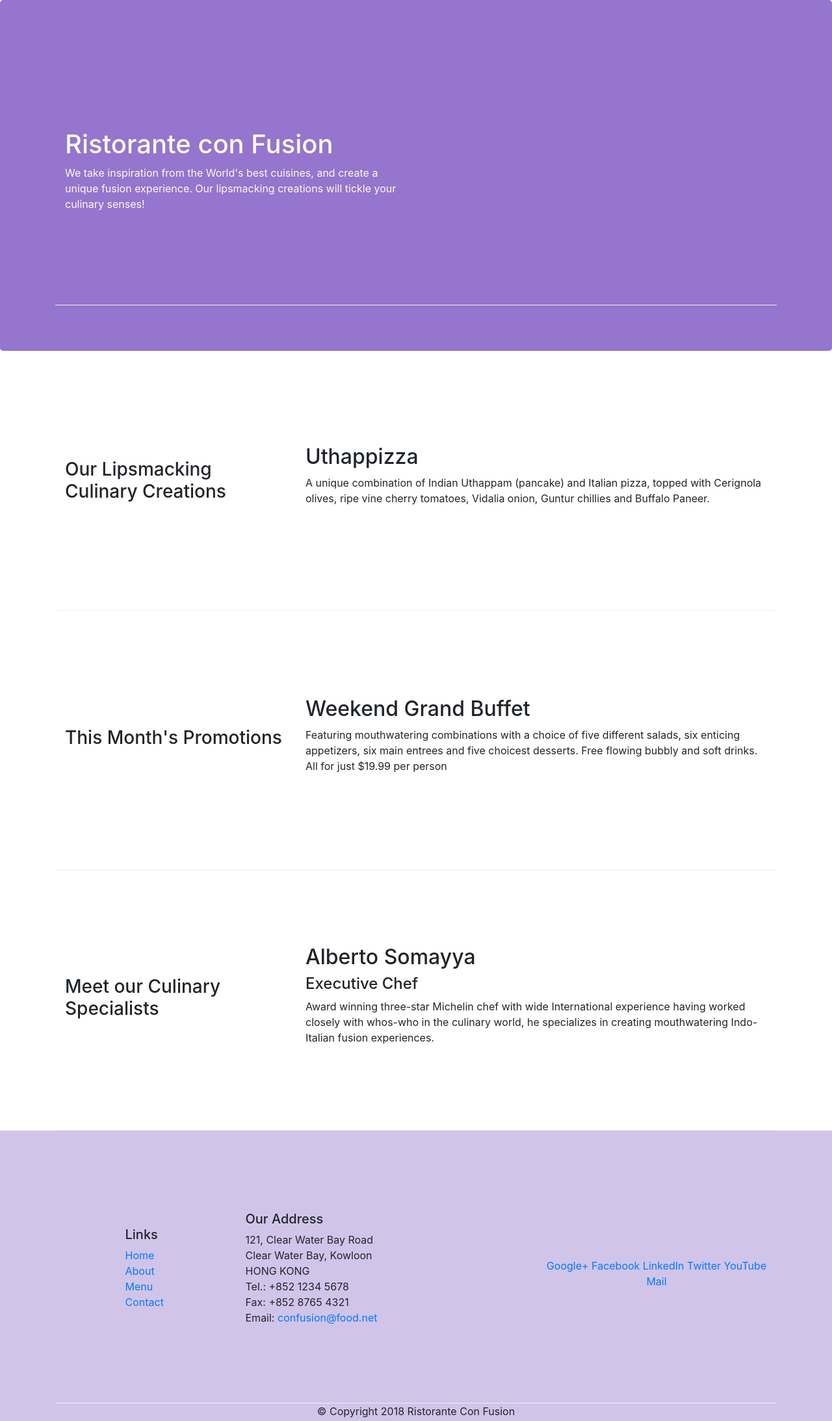
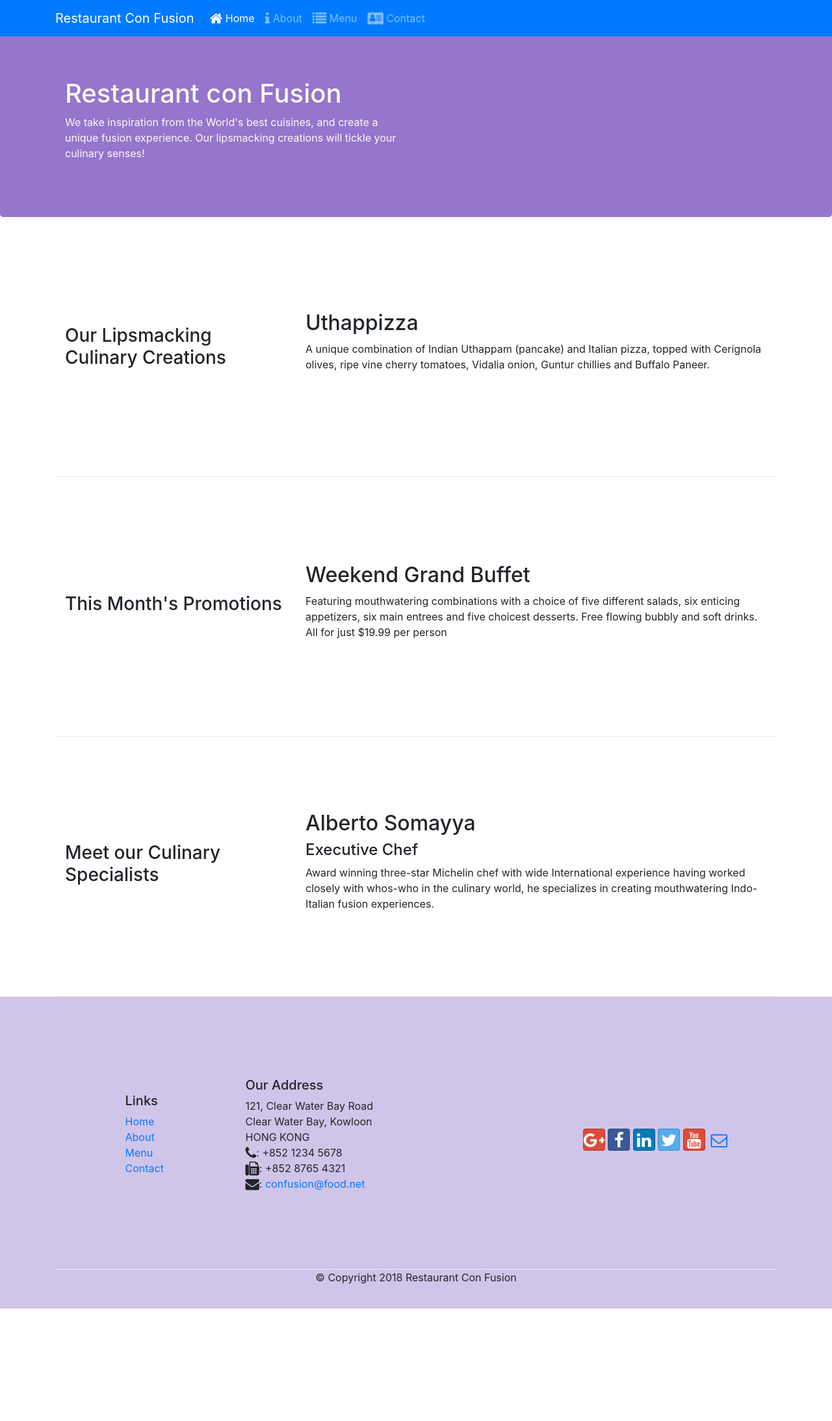
Before and after one commit to MiladJawhara/coursera-bootstrap4, a website: page index.html in a window 1280 px wide. Shown: the whole page at 65% size. After the commit the page ends 2014 px from the top, so only its background shows below. Drawn offline with nearby package versions, Linux system fonts and the light colour scheme.

Commit message:
Navbar and Icons Fonts

```diff
--- a/css/styles.css
+++ b/css/styles.css
@@ -1,31 +1,39 @@
-.row-header{
+body {
+  padding: 50px 0px 0px 0px;
+  z-index: 0;
+}
+
+.navbar-dark {
+  background-color: #512da8;
+}
+
+.row-header {
   margin: 0 auto;
   padding: 0 auto;
 }
 
-.row-content{
+.row-content {
   margin: 0 auto;
   padding: 50px 0 50px 0;
   border-bottom: 1px ridge;
   min-height: 400px;
 }
 
-.footer{
-    background-color: #D1C4E9;
+.footer {
+  background-color: #d1c4e9;
   margin: 0 auto;
   padding: 20px 0 20px 0;
 }
 
-.jumbotron{
+.jumbotron {
   padding: 70px 30px 70px 30px;
   margin: 0px auto;
 
   background: #9575cd;
   color: floralwhite;
-
 }
 
-.address{
+.address {
   font-size: 80%;
   margin: 0px;
   color: #0f0f0f;
--- a/index.html
+++ b/index.html
@@ -9,17 +9,54 @@
 
     <!-- Bootstrap CSS -->
     <link rel="stylesheet" href="node_modules/bootstrap/dist/css/bootstrap.min.css">
+    <link rel="stylesheet" href="node_modules/font-awesome/css/font-awesome.min.css">
+    <link rel="stylesheet" href="node_modules/bootstrap-social/bootstrap-social.css">
     <link rel="stylesheet" href="css/styles.css">
-    <title>Ristorante Con Fusion</title>
+    <title>Restaurant Con Fusion</title>
 </head>
 
 <body>
+    <nav class="navbar navbar-dark navbar-expand-sm bg-primary fixed-top">
+        <div class="container">
+            <button class="navbar-toggler" type="button" data-toggle="collapse" data-target="#Navbar">
+                <span class="navbar-toggler-icon"></span>
+            </button>
+            <a class="navbar-brand" href="#">Restaurant Con Fusion</a>
+            <div class="collapse navbar-collapse" id="Navbar">
+                <ul class="navbar-nav mr-auto">
+                    <li class="nav-item active">
+                        <a class="nav-link" href="#">
+                            <span class="fa fa-home fa-lg"></span> Home
+                        </a>
+                    </li>
+                    <li class="nav-item">
+                        <a class="nav-link" href="./aboutus.html">
+                            <span class="fa fa-info fa-lg"></span> About
+                        </a>
+                    </li>
+                    <li class="nav-item">
+                        <a class="nav-link" href="#">
+                            <span class="fa fa-list fa-lg"></span> Menu
+                        </a>
+                    </li>
+                    <li class="nav-item">
+                        <a class="nav-link" href="#">
+                            <span class="fa fa-address-card fa-lg"></span> Contact
+                        </a>
+                    </li>
+                </ul>
+            </div>
+        </div>
+    </nav>
     <header class="jumbotron">
         <div class="container">
-            <div class="row row-content align-items-center">
+            <div class="row row-header">
                 <div class="col-12 col-sm-6">
-                    <h1>Ristorante con Fusion</h1>
-                    <p class="d-none d-sm-block">We take inspiration from the World's best cuisines, and create a unique fusion experience. Our lipsmacking creations will tickle your culinary senses!</p>
+                    <h1>Restaurant con Fusion</h1>
+                    <p>We take inspiration from the World's best cuisines, and create a unique fusion experience. Our
+                        lipsmacking creations will tickle your culinary senses!</p>
+                </div>
+                <div class="col-12 col-sm">
                 </div>
             </div>
         </div>
@@ -28,11 +65,13 @@
     <div class="container">
         <div class="row  row-content align-items-center">
             <div class="col-12  col-sm-5  col-md-4">
-                <h3 class="row-header" >Our Lipsmacking Culinary Creations</h3>
+                <h3 class="row-header">Our Lipsmacking Culinary Creations</h3>
             </div>
             <div class="col  col-sm  col-md">
                 <h2>Uthappizza</h2>
-                <p class="d-none d-sm-block">A unique combination of Indian Uthappam (pancake) and Italian pizza, topped with Cerignola olives, ripe vine cherry tomatoes, Vidalia onion, Guntur chillies and Buffalo Paneer.</p>
+                <p class="d-none d-sm-block">A unique combination of Indian Uthappam (pancake) and Italian pizza, topped
+                    with Cerignola olives, ripe vine cherry tomatoes, Vidalia onion, Guntur chillies and Buffalo Paneer.
+                </p>
             </div>
         </div>
 
@@ -43,7 +82,9 @@
             </div>
             <div class="col col-sm col-md">
                 <h2>Weekend Grand Buffet</h2>
-                <p class="d-none d-sm-block">Featuring mouthwatering combinations with a choice of five different salads, six enticing appetizers, six main entrees and five choicest desserts. Free flowing bubbly and soft drinks. All for just $19.99 per person </p>
+                <p class="d-none d-sm-block">Featuring mouthwatering combinations with a choice of five different
+                    salads, six enticing appetizers, six main entrees and five choicest desserts. Free flowing bubbly
+                    and soft drinks. All for just $19.99 per person </p>
             </div>
         </div>
 
@@ -54,7 +95,9 @@
             <div class="col col-sm col-md">
                 <h2>Alberto Somayya</h2>
                 <h4>Executive Chef</h4>
-                <p class="d-none d-sm-block">Award winning three-star Michelin chef with wide International experience having worked closely with whos-who in the culinary world, he specializes in creating mouthwatering Indo-Italian fusion experiences. </p>
+                <p class="d-none d-sm-block">Award winning three-star Michelin chef with wide International experience
+                    having worked closely with whos-who in the culinary world, he specializes in creating mouthwatering
+                    Indo-Italian fusion experiences. </p>
             </div>
         </div>
     </div>
@@ -77,25 +120,31 @@
                         121, Clear Water Bay Road<br>
                         Clear Water Bay, Kowloon<br>
                         HONG KONG<br>
-		              Tel.: +852 1234 5678<br>
-		              Fax: +852 8765 4321<br>
-		              Email: <a href="mailto:confusion@food.net">confusion@food.net</a>
+                        <i class="fa fa-phone fa-lg"></i>: +852 1234 5678<br>
+                        <i class="fa fa-fax fa-lg"></i>: +852 8765 4321<br>
+                        <i class="fa fa-envelope fa-lg"></i>:
+                        <a href="mailto:confusion@food.net">confusion@food.net</a>
                     </address>
                 </div>
                 <div class="col-12 col-sm-4 align-self-center">
                     <div class="text-center">
-                        <a href="http://google.com/+">Google+</a>
-                        <a href="http://www.facebook.com/profile.php?id=">Facebook</a>
-                        <a href="http://www.linkedin.com/in/">LinkedIn</a>
-                        <a href="http://twitter.com/">Twitter</a>
-                        <a href="http://youtube.com/">YouTube</a>
-                        <a href="mailto:">Mail</a>
+                        <a class="btn btn-social-icon btn-google" href="http://google.com/+"><i
+                                class="fa fa-google-plus"></i></a>
+                        <a class="btn btn-social-icon btn-facebook" href="http://www.facebook.com/profile.php?id="><i
+                                class="fa fa-facebook"></i></a>
+                        <a class="btn btn-social-icon btn-linkedin" href="http://www.linkedin.com/in/"><i
+                                class="fa fa-linkedin"></i></a>
+                        <a class="btn btn-social-icon btn-twitter" href="http://twitter.com/"><i
+                                class="fa fa-twitter"></i></a>
+                        <a class="btn btn-social-icon btn-google" href="http://youtube.com/"><i
+                                class="fa fa-youtube"></i></a>
+                        <a class="btn btn-social-icon" href="mailto:"><i class="fa fa-envelope-o"></i></a>
                     </div>
                 </div>
             </div>
             <div class="row justify-content-center">
                 <div class="col-auto">
-                    <p>© Copyright 2018 Ristorante Con Fusion</p>
+                    <p>© Copyright 2018 Restaurant Con Fusion</p>
                 </div>
             </div>
         </div>
--- a/package.json
+++ b/package.json
@@ -15,6 +15,8 @@
   },
   "dependencies": {
     "bootstrap": "^4.0.0",
+    "bootstrap-social": "^5.1.1",
+    "font-awesome": "^4.7.0",
     "jquery": "^3.3.1",
     "popper.js": "^1.12.9"
   }
```
Also changed, not shown: aboutus.html (+69 -12 lines), 1 other file. Lines whose indentation alone changed are shown as unchanged.
